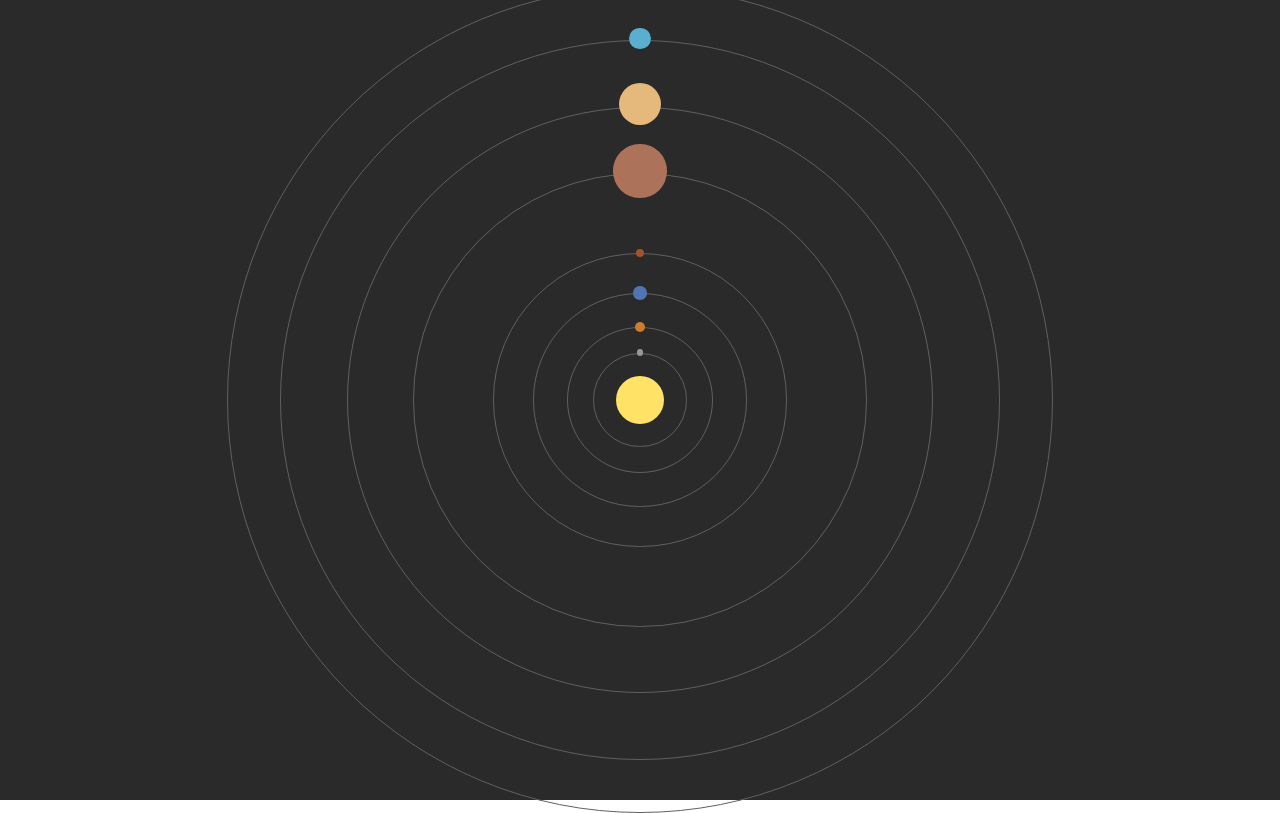
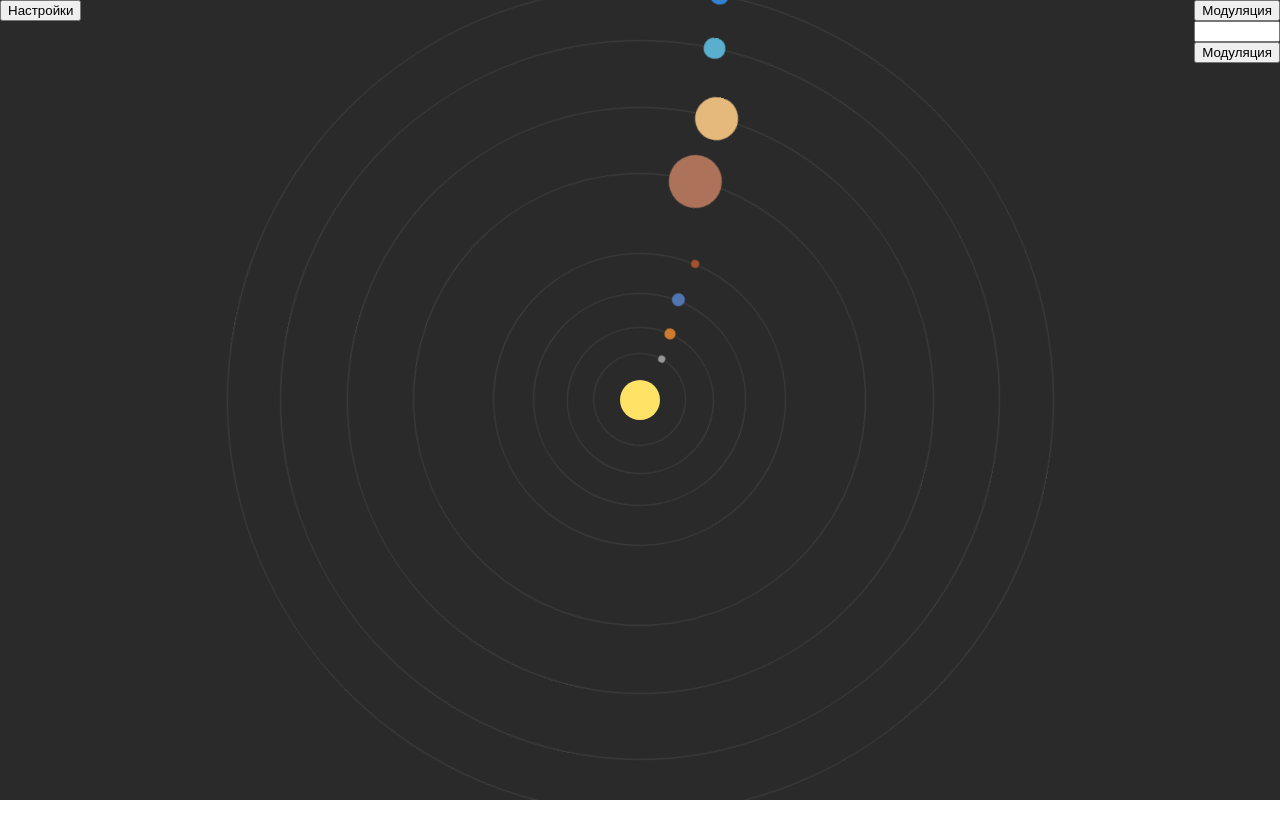
Before and after one commit to Shevja/solar-system, a React (Create React App) app: page / in a window 1280 px wide. Built offline with nearby package versions, Linux system fonts and the light colour scheme.

Commit message:
added animation for planets, control tools and info panel for mercury planet

```diff
--- a/src/App.css
+++ b/src/App.css
@@ -1,5 +1,5 @@
 .App {
   height: 100vh;
   background-color: #2a2a2a;
-  text-align: center;
+  overflow: hidden;
 }
--- a/src/App.js
+++ b/src/App.js
@@ -1,11 +1,15 @@
 import './App.css';
-import SolarSystemModulationContainer from './components/solarSystemModulationContainer';
+import ControlTools from './components/elements/controlTools';
+import SolarSystemModulationContainer from './components/elements/solarSystemModulationContainer';
+import PlanetInfoPanel from './components/elements/planetInfoPanel';
 
 function App() {
   return (
     <div className="App">
       <div>
+        <ControlTools />
         <SolarSystemModulationContainer />
+        <PlanetInfoPanel />
       </div>
     </div>
   );
--- /dev/null
+++ b/src/components/assets/controlTools.css
@@ -0,0 +1,12 @@
+#settings {
+    position: absolute;
+    left: 0;
+}
+
+.modulation-control {
+    position: absolute;
+    right: 0;
+
+    display: flex;
+    flex-direction: column;
+}
--- a/src/components/assets/planet.css
+++ b/src/components/assets/planet.css
@@ -2,7 +2,7 @@
     display: flex;
     justify-content: center;
     position: absolute;
-    border: 1px solid #606060;
+    border: 1px solid #404040;
     border-radius: 50%;
 
     background: none;
@@ -15,20 +15,20 @@
 }
 
 #sun {
-    position: absolute;
     width: 3em;
     height: 3em;
-    border-radius: 50%;
+    border: none;
     background-color: #ffe266;
 }
 
 #mercury-orbit {
     width: 7em;
     height: 7em;
+    animation: 100s linear infinite rotation;
 }
 
 #mercury {
-    top: -5px;
+    top: -4px;
     width: 0.5em;
     height: 0.5em;
     background-color: #979797;
@@ -37,6 +37,7 @@
 #venus-orbit {
     width: 11em;
     height: 11em;
+    animation: 120s linear infinite rotation;
 }
 
 #venus {
@@ -49,6 +50,7 @@
 #earth-orbit {
     width: 16em;
     height: 16em;
+    animation: 135s linear infinite rotation;
 }
 
 #earth {
@@ -61,6 +63,7 @@
 #mars-orbit {
     width: 22em;
     height: 22em;
+    animation: 130s linear infinite rotation;
 }
 
 #mars {
@@ -73,10 +76,11 @@
 #jupiter-orbit {
     width: 34em;
     height: 34em;
+    animation: 200s linear infinite rotation;
 }
 
 #jupiter {
-    top: -30px;
+    top: -26px;
     width: 4em;
     height: 4em;
     background-color: #ad735a;
@@ -85,10 +89,11 @@
 #saturn-orbit {
     width: 44em;
     height: 44em;
+    animation: 190s linear infinite rotation;
 }
 
 #saturn {
-    top: -25px;
+    top: -21px;
     width: 3.2em;
     height: 3.2em;
     background-color: #e5b97c;
@@ -97,23 +102,34 @@
 #uranus-orbit {
     width: 54em;
     height: 54em;
+    animation: 240s linear infinite rotation;
 }
 
 #uranus {
-    top: -13px;
+    top: -11px;
     width: 1.6em;
     height: 1.6em;
-    background-color:#59afcd;
+    background-color: #59afcd;
 }
 
 #neptune-orbit {
     width: 62em;
     height: 62em;
+    animation: 260s linear infinite rotation;
 }
 
 #neptune {
-    top: -13px;
+    top: -10px;
     width: 1.4em;
     height: 1.4em;
-    background-color:#3283d1;
+    background-color: #3283d1;
 }
+
+@keyframes rotation {
+    from {
+        transform: rotate(0deg);
+    }
+    to {
+        transform: rotate(360deg);
+    }
+}
--- /dev/null
+++ b/src/components/assets/planetInfoPanel.css
@@ -0,0 +1,41 @@
+#info-panel-close-button {
+    width: 7em;
+}
+
+.info-panel {
+    display: grid;
+    grid-template-columns: 2fr 5fr;
+
+    position: absolute;
+    bottom: 0;
+    width: 100%;
+    height: 70vh;
+    background-color: #3c3c3cf5;
+    color: white;
+}
+
+.hidden {
+    visibility: hidden;
+}
+
+.info-panel-image {
+    grid-row-start: 1;
+    grid-row-end: 3;
+    background-color: #474747;
+}
+
+.info-panel-title {
+    display: flex;
+    justify-content: space-between;
+    height: min-content;
+    background-color: #47474748;
+}
+
+.info-panel-title p {
+    margin: 0;
+    width: 80%;
+    padding-left: 26px;
+    margin-left: 14px;
+    font-size: 3.6em;
+    border-bottom: 1px solid white;
+}
--- a/src/components/assets/solarSystemModulationContainer.css
+++ b/src/components/assets/solarSystemModulationContainer.css
@@ -1,8 +1,6 @@
-.modulation-container {
-    display: flex;
-    justify-content: center;
-    align-items: center;
-    height: 100vh;
+.planet:hover {
+    transform: scale(1.2, 1.2);
+    cursor: pointer;
 }
 
 .planet-orbit:hover {
@@ -11,6 +9,14 @@
 
 .planet-orbit:active {
     /* transform: scale(1.2, 1.2); */
+}
+
+#modulation-container {
+    display: flex;
+    justify-content: center;
+    align-items: center;
+    height: 100vh;
+    position: relative;
 }
 
 #mercury-orbit:hover {
--- /dev/null
+++ b/src/components/elements/controlTools.jsx
@@ -0,0 +1,17 @@
+import React from "react";
+import '../assets/controlTools.css'
+
+const ControlTools = () => {
+    return (
+        <div className="controlTool">
+            <button id="settings">Настройки</button>
+            <div className="modulation-control">
+                <button>Модуляция</button>
+                <input type="number" min={1} max={2} />
+                <button>Модуляция</button>
+            </div>
+        </div>
+    );
+}
+
+export default ControlTools;
--- /dev/null
+++ b/src/components/elements/planetInfoPanel.jsx
@@ -0,0 +1,22 @@
+import React from "react";
+import '../assets/planetInfoPanel.css'
+
+const PlanetInfoPanel = () => {
+    return (
+        <div id="mercury-info" className="info-panel hidden">
+            <div className="info-panel-image">
+            </div>
+            <div className="info-panel-title">
+                <p>Меркурий</p>
+                <button id="info-panel-close-button" onClick={() => {
+                    document.getElementById('mercury-info').classList.add('hidden');
+                }}>x</button>
+            </div>
+            <div className="info-panel-main-info">
+                About planet
+            </div>
+        </div>
+    );
+}
+
+export default PlanetInfoPanel;
--- /dev/null
+++ b/src/components/elements/solarSystemModulationContainer.jsx
@@ -0,0 +1,121 @@
+import React from "react";
+import '../assets/solarSystemModulationContainer.css'
+import '../assets/planet.css'
+
+const SolarSystemModulationContainer = () => {
+    const planetsList = [
+        'neptune',
+        'uranus',
+        'saturn',
+        'jupiter',
+        'mars',
+        'earth',
+        'venus',
+        'mercury'
+    ];
+
+    return (
+        <div id="modulation-container">
+
+            {planetsList.map((planet) => {
+                return (
+                    <button
+                        id={ planet + "-orbit" }
+                        className="planet-orbit"
+                        onClick={() => {
+                            document.getElementById(planet + "-info").classList.remove('hidden')
+                        }}
+                    >
+                        <div id={planet} className="planet"></div>
+                    </button>
+                );
+            })}
+
+            {/* <button
+                id="neptune-orbit"
+                className="planet-orbit"
+                onClick={() => {
+                    document.getElementById('neptune-info').classList.remove('hidden')
+                }}
+            >
+                <div id="neptune" className="planet"></div>
+            </button> */}
+
+
+
+
+            {/* <button
+                id="uranus-orbit"
+                className="planet-orbit"
+                onClick={() => {
+                    document.getElementById('uranus-info').classList.remove('hidden')
+                }}
+            >
+                <div id="uranus" className="planet"></div>
+            </button>
+            <button
+                id="saturn-orbit"
+                className="planet-orbit"
+                onClick={() => {
+                    document.getElementById('saturn-info').classList.remove('hidden')
+                }}
+            >
+                <div id="saturn" className="planet"></div>
+            </button>
+            <button
+                id="jupiter-orbit"
+                className="planet-orbit"
+                onClick={() => {
+                    document.getElementById('jupiter-info').classList.remove('hidden')
+                }}
+            >
+                <div id="jupiter" className="planet"></div>
+            </button>
+            <button
+                id="mars-orbit"
+                className="planet-orbit"
+                onClick={() => {
+                    document.getElementById('mars-info').classList.remove('hidden')
+                }}
+            >
+                <div id="mars" className="planet"></div>
+            </button>
+            <button
+                id="earth-orbit"
+                className="planet-orbit"
+                onClick={() => {
+                    document.getElementById('earth-info').classList.remove('hidden')
+                }}
+            >
+                <div id="earth" className="planet"></div>
+            </button>
+            <button
+                id="venus-orbit"
+                className="planet-orbit"
+                onClick={() => {
+                    document.getElementById('venus-info').classList.remove('hidden')
+                }}
+            >
+                <div id="venus" className="planet"></div>
+            </button>
+            <button
+                id="mercury-orbit"
+                className="planet-orbit"
+                onClick={() => {
+                    document.getElementById('mercury-info').classList.remove('hidden')
+                }}
+            >
+                <div id="mercury" className="planet"></div>
+            </button> */}
+            <button
+                id="sun"
+                className="planet"
+                onClick={() => {
+                    document.getElementById('sun-info').classList.remove('hidden')
+                }}
+            ></button>
+        </div>
+    );
+}
+
+export default SolarSystemModulationContainer;
--- a/src/components/solarSystemModulationContainer.jsx
+++ /dev/null
@@ -1,37 +0,0 @@
-import React from "react";
-import './assets/solarSystemModulationContainer.css'
-import './assets/planet.css'
-
-const SolarSystemModulationContainer = () => {
-    return (
-        <div className="modulation-container">
-            <button id="neptune-orbit" className="planet-orbit">
-                <div id="neptune" className="planet"></div>
-            </button>
-            <button id="uranus-orbit" className="planet-orbit">
-                <div id="uranus" className="planet"></div>
-            </button>
-            <button id="saturn-orbit" className="planet-orbit">
-                <div id="saturn" className="planet"></div>
-            </button>
-            <button id="jupiter-orbit" className="planet-orbit">
-                <div id="jupiter" className="planet"></div>
-            </button>
-            <button id="mars-orbit" className="planet-orbit">
-                <div id="mars" className="planet"></div>
-            </button>
-            <button id="earth-orbit" className="planet-orbit">
-                <div id="earth" className="planet"></div>
-            </button>
-            <button id="venus-orbit" className="planet-orbit">
-                <div id="venus" className="planet"></div>
-            </button>
-            <button id="mercury-orbit" className="planet-orbit">
-                <div id="mercury" className="planet"></div>
-            </button>
-            <div id="sun"></div>
-        </div>
-    );
-}
-
-export default SolarSystemModulationContainer;
--- a/src/index.js
+++ b/src/index.js
@@ -6,9 +6,7 @@ import reportWebVitals from './reportWebVitals';
 
 const root = ReactDOM.createRoot(document.getElementById('root'));
 root.render(
-  <React.StrictMode>
-    <App />
-  </React.StrictMode>
+  <App />
 );
 
 // If you want to start measuring performance in your app, pass a function
```
